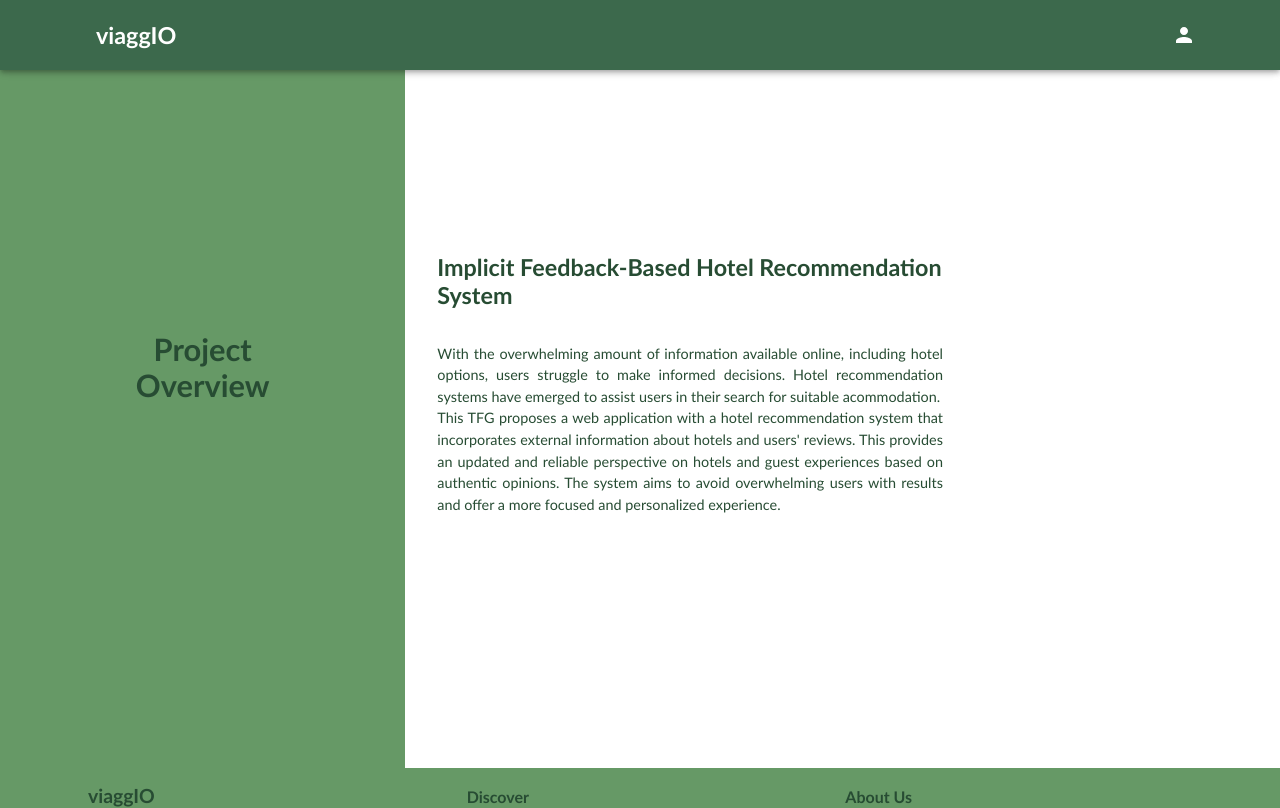
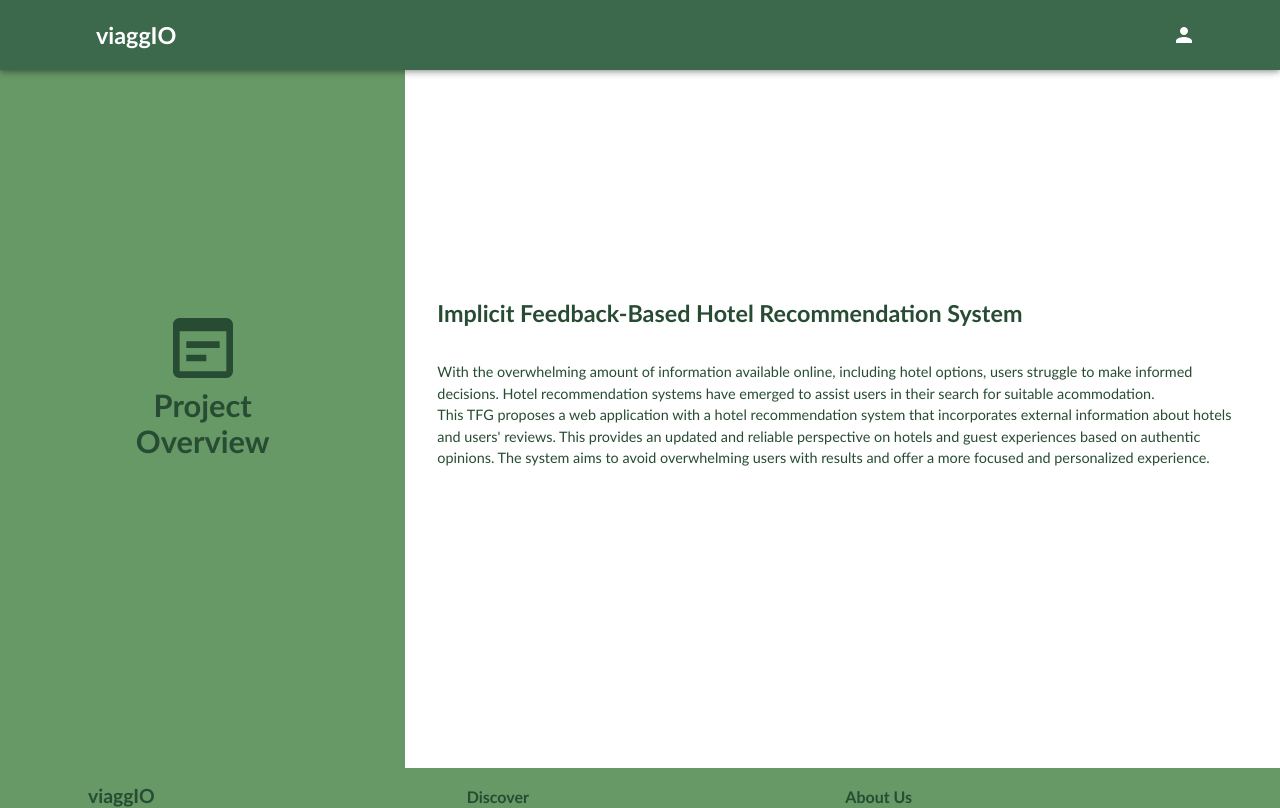
Before and after one commit to sofia-suarez-fernandez/hotel-recommendation-system, a React (Create React App) app in the folder frontend/: page /project in a window 1280 px wide. Shown: the top 808 px of the page. Built offline with nearby package versions, Linux system fonts and the light colour scheme; no server answers.

Commit message:
Fix styles and footer link

```diff
--- a/frontend/src/components/1_atoms/Section/SectionStyles.ts
+++ b/frontend/src/components/1_atoms/Section/SectionStyles.ts
@@ -25,7 +25,7 @@ export const useSectionStyles = makeStyles<{
       paddingTop:
         paddingTop === false
           ? 0
-          : `calc(${headerHeight}px + ${theme.spacing(2)})`,
+          : `calc(${headerHeight}px + ${theme.spacing(isHeroSection ? 1 : 2)})`,
       marginBottom: marginBottom === false ? 0 : theme.spacing(2),
       paddingBottom: paddingBottom === false ? 0 : theme.spacing(2),
     },
--- a/frontend/src/components/3_organisms/sections/HotelHero/HotelHero.tsx
+++ b/frontend/src/components/3_organisms/sections/HotelHero/HotelHero.tsx
@@ -152,12 +152,14 @@ export const HotelHero = ({
       </Box>
 
       <Box className={classes.location}>
-        <Box className={classes.locationName}>
-          <LocationOnIcon fontSize="small" className={classes.locationIcon} />
+        <Box className={classes.locationNameWrapper}>
+          <Box className={classes.locationName}>
+            <LocationOnIcon fontSize="small" className={classes.locationIcon} />
 
-          <Typography variant="body1">
-            {address}, {city}, {country}
-          </Typography>
+            <Typography variant="body1">
+              {address}, {city}, {country}
+            </Typography>
+          </Box>
 
           <Typography
             variant="body1"
--- a/frontend/src/components/pages/AboutUs/Author.tsx
+++ b/frontend/src/components/pages/AboutUs/Author.tsx
@@ -1,14 +1,19 @@
 import { Grid, Typography, Avatar } from "@mui/material";
 import Layout from "../../4_templates/Layout/Layout";
 import { useAuthorStyles } from "./AuthorStyles";
+import { useTheme } from "@mui/material/styles";
+import useMediaQuery from "@mui/material/useMediaQuery";
+
 
 export const Author = (): JSX.Element => {
   const { classes } = useAuthorStyles();
+  const theme = useTheme();
+  const isMobile = useMediaQuery(theme.breakpoints.only("xs"));
 
   return (
     <Layout>
-      <Grid container className={classes.wrapper} spacing={2}>
-        <Grid item xs={4} className={classes.leftColumn}>
+      <Grid container className={classes.wrapper} spacing={isMobile ? 0 : 2}>
+        <Grid item xs={12} sm={4} className={classes.leftColumn}>
           <Avatar
             alt="Author picture"
             src={require("../../../static/images/sofia.png")}
@@ -16,12 +21,12 @@ export const Author = (): JSX.Element => {
           />
           <Typography variant="h1">This is me</Typography>
         </Grid>
-        <Grid item xs={8} className={classes.rightColumn}>
-          <Typography variant="h2" width="60%">
+        <Grid item xs={12} sm={8} className={classes.rightColumn}>
+          <Typography variant="h2" className={classes.authorName}>
             Sofía Suárez Fernández - UO270149
           </Typography>
           <br />
-          <Typography variant="body1" width="60%" textAlign="justify">
+          <Typography variant="body1" className={classes.description}>
             I am a Software Engineering student with a bilingual degree. I
             overcame the challenges of the pandemic and an Erasmus+ in Rome to
             pursue my TFG on Recommendation Systems.
--- a/frontend/src/components/pages/AboutUs/AuthorStyles.ts
+++ b/frontend/src/components/pages/AboutUs/AuthorStyles.ts
@@ -4,8 +4,14 @@ export const useAuthorStyles = makeStyles()((theme) => ({
   wrapper: {
     justifyContent: "center",
     alignItems: "center",
-    backgroundColor: theme.palette.background.paper,
+    backgroundColor: theme.palette.primary.light,
     color: theme.palette.text.primary,
+    height: "100vh",
+    [theme.breakpoints.only("xs")]: {
+      flexDirection: "column",
+      width: "100vw",
+      paddingTop: theme.spacing(6),
+    }
   },
   leftColumn: {
     display: "flex",
@@ -13,14 +19,36 @@ export const useAuthorStyles = makeStyles()((theme) => ({
     alignItems: "center",
     justifyContent: "center",
     backgroundColor: theme.palette.primary.light,
-    height: "100vh",
+    height: "100%",
     flex: 1,
+    [theme.breakpoints.only("xs")]: {
+      height: "auto",
+    }
   },
   rightColumn: {
+    backgroundColor: theme.palette.background.paper,
     display: "flex",
     flexDirection: "column",
     alignItems: "left",
     justifyContent: "center",
     flex: 1,
+    height: "100%",
+    [theme.breakpoints.only("xs")]: {
+      height: "auto",
+      width: "100%",
+      padding: theme.spacing(2),
+    }
+  },
+  authorName: {
+    width: "60%",
+    [theme.breakpoints.only("xs")]: {
+      width: "100%",
+    }
+  },
+  description: {
+    width: "60%",
+    [theme.breakpoints.only("xs")]: {
+      width: "100%",
+    }
   }
 }));
--- a/frontend/src/components/pages/AboutUs/ProjectOverview.tsx
+++ b/frontend/src/components/pages/AboutUs/ProjectOverview.tsx
@@ -1,25 +1,30 @@
 import { Grid, Typography } from "@mui/material";
 import Layout from "../../4_templates/Layout/Layout";
 import { useProjectOverviewStyles } from "./ProjectOverviewStyles";
-import React from "react";
+import { useTheme } from "@mui/material/styles";
+import useMediaQuery from "@mui/material/useMediaQuery";
+import WysiwygIcon from "@mui/icons-material/Wysiwyg";
 
 export const ProjectOverview = (): JSX.Element => {
   const { classes } = useProjectOverviewStyles();
+  const theme = useTheme();
+  const isMobile = useMediaQuery(theme.breakpoints.only("xs"));
 
   return (
     <Layout>
-      <Grid container className={classes.wrapper} spacing={2}>
-        <Grid item xs={4} className={classes.leftColumn}>
-          <Typography variant="h1" align="center">
+      <Grid container className={classes.wrapper} spacing={isMobile ? 0 : 2}>
+        <Grid item xs={12} sm={4} className={classes.leftColumn}>
+          <WysiwygIcon className={classes.icon} />
+          <Typography variant="h1" align="center" mb={0}>
             Project <br /> Overview
           </Typography>
         </Grid>
-        <Grid item xs={8} className={classes.rightColumn}>
-          <Typography variant="h2" width="60%">
+        <Grid item xs={12} sm={8} className={classes.rightColumn}>
+          <Typography variant="h2">
             Implicit Feedback-Based Hotel Recommendation System
           </Typography>
           <br />
-          <Typography variant="body1" width="60%" textAlign="justify">
+          <Typography variant="body1">
             With the overwhelming amount of information available online,
             including hotel options, users struggle to make informed decisions.
             Hotel recommendation systems have emerged to assist users in their
--- a/frontend/src/components/pages/AboutUs/ProjectOverviewStyles.ts
+++ b/frontend/src/components/pages/AboutUs/ProjectOverviewStyles.ts
@@ -4,8 +4,14 @@ export const useProjectOverviewStyles = makeStyles()((theme) => ({
   wrapper: {
     justifyContent: "center",
     alignItems: "center",
-    backgroundColor: theme.palette.background.paper,
+    backgroundColor: theme.palette.primary.light,
     color: theme.palette.text.primary,
+    height: "100vh",
+    [theme.breakpoints.only("xs")]: {
+      flexDirection: "column",
+      width: "100vw",
+      paddingTop: theme.spacing(4),
+    }
   },
   leftColumn: {
     display: "flex",
@@ -13,8 +19,13 @@ export const useProjectOverviewStyles = makeStyles()((theme) => ({
     alignItems: "center",
     justifyContent: "center",
     backgroundColor: theme.palette.primary.light,
-    height: "100vh",
+    height: "100%",
     flex: 1,
+    [theme.breakpoints.only("xs")]: {
+      height: "auto",
+      maxHeight: "25%",
+      flex: 1,
+    }
   },
   rightColumn: {
     display: "flex",
@@ -22,5 +33,20 @@ export const useProjectOverviewStyles = makeStyles()((theme) => ({
     alignItems: "left",
     justifyContent: "center",
     flex: 1,
-  }
+    height: "100%",
+    backgroundColor: theme.palette.background.paper,
+    paddingRight: theme.spacing(3),
+    [theme.breakpoints.only("xs")]: {
+      height: "auto",
+      justifyContent: "flex-start",
+      maxHeight: "75%",
+      width: "100%",
+      padding: theme.spacing(2),
+      paddingTop: theme.spacing(4),
+    }
+  },
+  icon: {
+    fontSize: "5rem",
+    color: theme.palette.primary.dark,
+  },
 }));
--- a/frontend/src/components/pages/Discover/Faq.tsx
+++ b/frontend/src/components/pages/Discover/Faq.tsx
@@ -45,7 +45,7 @@ const FAQ = () => {
             <Typography variant="body1" className={classes.respuesta}>
               {pregunta.respuesta}
             </Typography>
-            <Divider className={classes.separador}></Divider>
+            {index !== preguntas.length - 1 && <Divider className={classes.separador}></Divider>}
           </Grid>
         ))}
       </Grid>
--- a/frontend/src/components/pages/Discover/FaqStyles.ts
+++ b/frontend/src/components/pages/Discover/FaqStyles.ts
@@ -10,15 +10,16 @@ export const useFaqStyles = makeStyles()((theme) => ({
         flexDirection: "column",
         alignItems: "center",
         justifyContent: "center",
-        color: theme.palette.text.primary,
+        color: theme.palette.secondary.dark,
+        paddingTop: theme.spacing(6),
     },
     pregunta: {
-        color: theme.palette.text.primary,
+        color: theme.palette.secondary.dark,
         fontWeight: "bold",
         marginBottom: "5px",
     },
     respuesta: {
-        color: theme.palette.text.primary,
+        color: theme.palette.primary.main,
         marginBottom: "15px",
     },
     separador: {
--- a/frontend/src/components/pages/NotFound/NotFoundStyles.ts
+++ b/frontend/src/components/pages/NotFound/NotFoundStyles.ts
@@ -1,40 +1,3 @@
-// // import { makeStyles } from "tss-react/mui";
-
-// // export const useNotFoundStyles = makeStyles()((theme) => ({
-// //   title: {
-// //     textAlign: "center",
-// //     fontSize: `${theme.spacing(7)} !important`,
-// //     margin: 0,
-// //   },
-// //   paragraph: {
-// //     textAlign: "center",
-// //   },
-// // }));
-// import { makeStyles } from "tss-react/mui";
-
-// export const useNotFoundStyles = makeStyles()((theme) => ({
-//   container: {
-//     display: "flex",
-//     flexDirection: "column",
-//     alignItems: "center",
-//     justifyContent: "center",
-//     textAlign: "center", // Center all text within the container
-//     padding: theme.spacing(8), // Add some padding for better spacing
-//   },
-//   title: {
-//     textAlign: "center",
-//     fontSize: `${theme.spacing(7)} !important`,
-//     margin: 0,
-//     color: theme.palette.primary.main, // Use primary color for emphasis
-//   },
-//   message: {
-//     marginBottom: theme.spacing(4), // Add some space between title and message
-//     fontSize: theme.typography.h6.fontSize, // Set a specific font size
-//   },
-//   imageContainer: {
-//     marginTop: theme.spacing(4), // Add space between message and image
-//   },
-// }));
 import { makeStyles } from "tss-react/mui";
 
 export const useNotFoundStyles = makeStyles()((theme) => ({
@@ -43,25 +6,32 @@ export const useNotFoundStyles = makeStyles()((theme) => ({
     alignItems: "center",
     justifyContent: "space-between",
     minHeight: "100vh",
-    maxWidth: "660px", // Limit container width to prevent excessive stretching
-    margin: "0 auto", // Center container horizontally on the page
-    gap: theme.spacing(1), // Introduce a small gap between image and text content
+    maxWidth: "660px",
+    margin: "0 auto",
+    gap: theme.spacing(1),
+    [theme.breakpoints.only("xs")]: {
+      flexDirection: "column",
+      paddingTop: theme.spacing(10),
+      paddingBottom: theme.spacing(3),
+      justifyContent: "center",
+      minHeight: "unset",
+    }
   },
   textContainer: {
-    textAlign: "left", // Center text content
+    textAlign: "left",
   },
   title: {
     fontSize: `${theme.spacing(7)} !important`,
     margin: 0,
-    color: theme.palette.secondary.main, // Use primary color for emphasis
+    color: theme.palette.secondary.main,
   },
   message: {
-    marginBottom: theme.spacing(2), // Reduce space between elements
-    fontSize: theme.typography.h6.fontSize, // Set a specific font size
+    marginBottom: theme.spacing(2),
+    fontSize: theme.typography.h6.fontSize,
     color: theme.palette.secondary.main,
     fontWeight: "bold",
   },
   button: {
-    color: theme.palette.text.primary,
+    color: theme.palette.text.secondary,
   }
 }));
```
Also changed, not shown: frontend/src/components/3_organisms/Footer/Footer.tsx (+8 -2 lines), frontend/src/components/3_organisms/sections/HotelHero/HotelHeroStyles.ts (+18 -1 lines).
